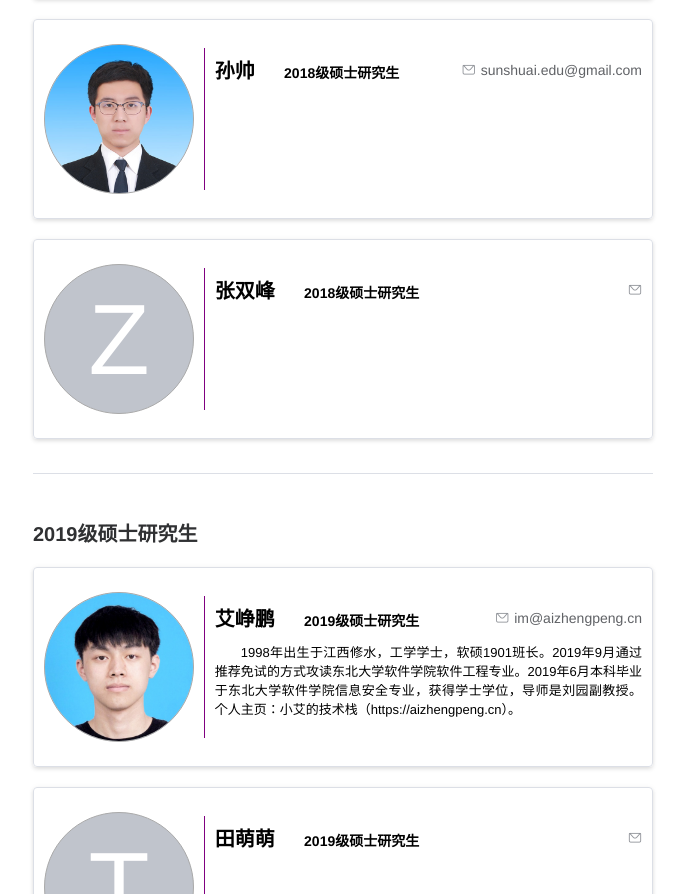
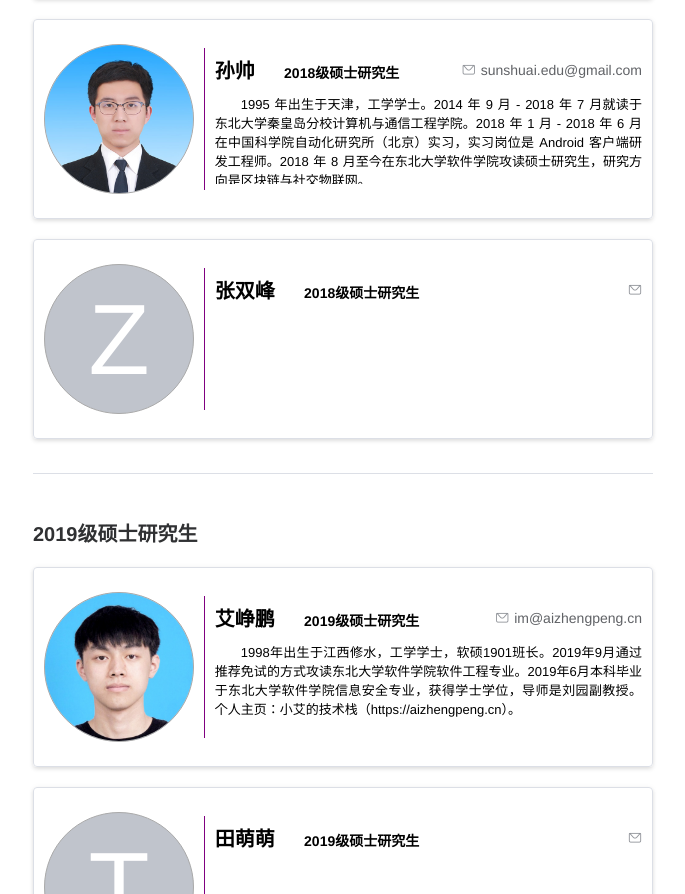
Before and after one commit to thothsun/blockchain-lab, a Nuxt app: page /members in a window 1280 px wide. Shown: the part 1236-2130 px from the top of the page, without its empty margins (417-1102 px from the left). Built offline with nearby package versions, Linux system fonts and the light colour scheme.

Commit message:
添加成员信息

```diff
--- a/nuxt.config.js
+++ b/nuxt.config.js
@@ -7,7 +7,9 @@ export default {
     title: '区块链研究组',
     meta: [
       {charset: 'utf-8'},
-      {hid: 'description', name: 'description', content: process.env.npm_package_description || ''}
+      {hid: 'description', name: 'description', content: process.env.npm_package_description || ''},
+      {hid: 'keywords', name:'keywords', content:'blockchain'},
+      {hid: 'author', name: 'author', content: 'sunshuai'}
     ],
     link: [
       {rel: 'icon', type: 'image/x-icon', href: '/favicon.ico'}
--- a/pages/members.vue
+++ b/pages/members.vue
@@ -81,7 +81,7 @@
             letter="S"
             position="2018级硕士研究生"
             email="sunshuai.edu@gmail.com"
-            description=""
+            description="1995 年出生于天津，工学学士。2014 年 9 月 - 2018 年 7 月就读于东北大学秦皇岛分校计算机与通信工程学院。2018 年 1 月 - 2018 年 6 月在中国科学院自动化研究所（北京）实习，实习岗位是 Android 客户端研发工程师。2018 年 8 月至今在东北大学软件学院攻读硕士研究生，研究方向是区块链与社交物联网。"
           ></member>
 
 
```
